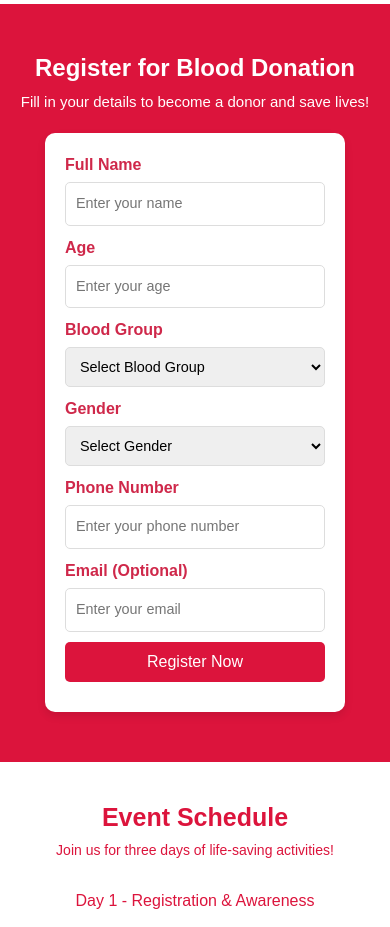
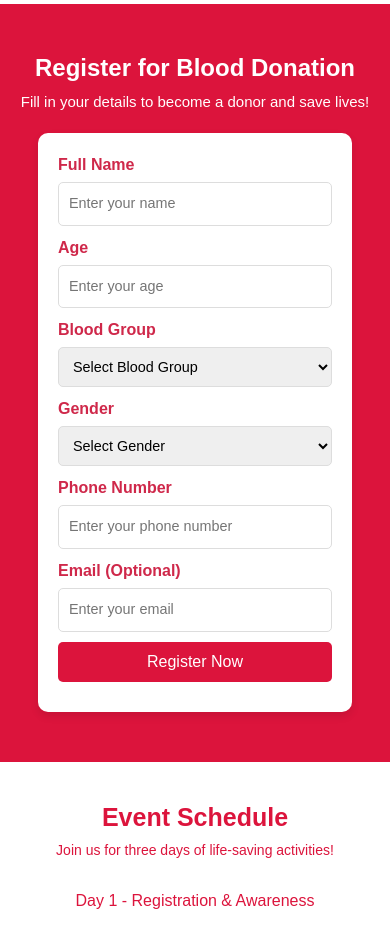
Before and after one commit to Deeparna4/elixir3201, a plain HTML site: page index.html in a window 390 px wide. Shown: the part 1920-2847 px from the top of the page. Drawn offline with nearby package versions, Linux system fonts and the light colour scheme; no server answers.

Commit message:
max-width

```diff
--- a/index.css
+++ b/index.css
@@ -131,7 +131,7 @@ svg circle{
 }
 
 form {
-    max-width: 300px!important;
+    max-width: 314px!important;
 }
 
 .form-group {
```
